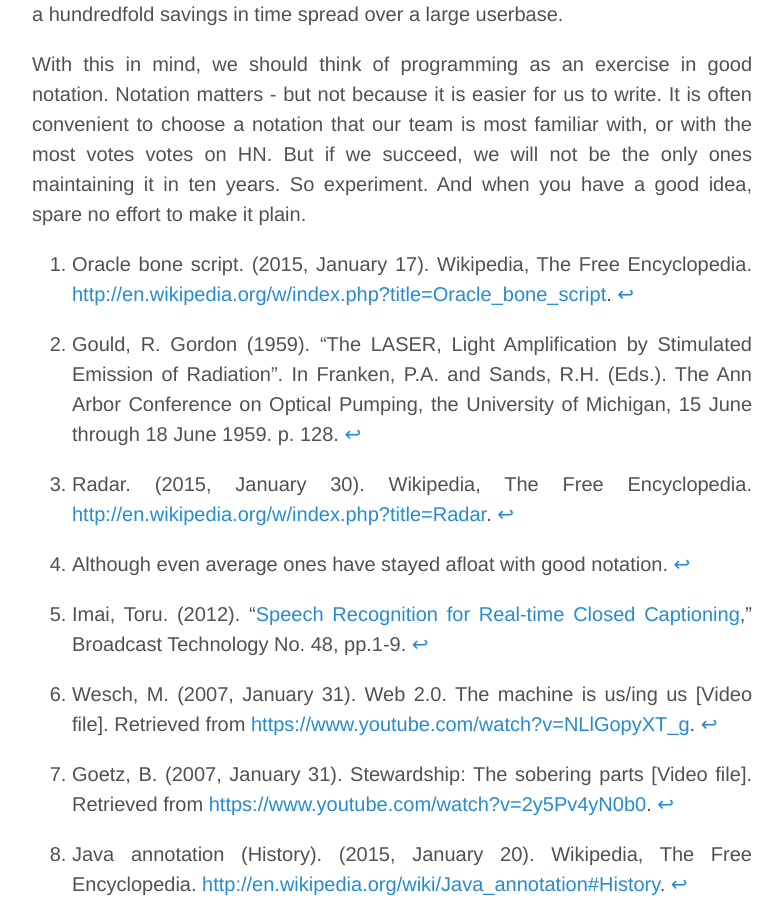
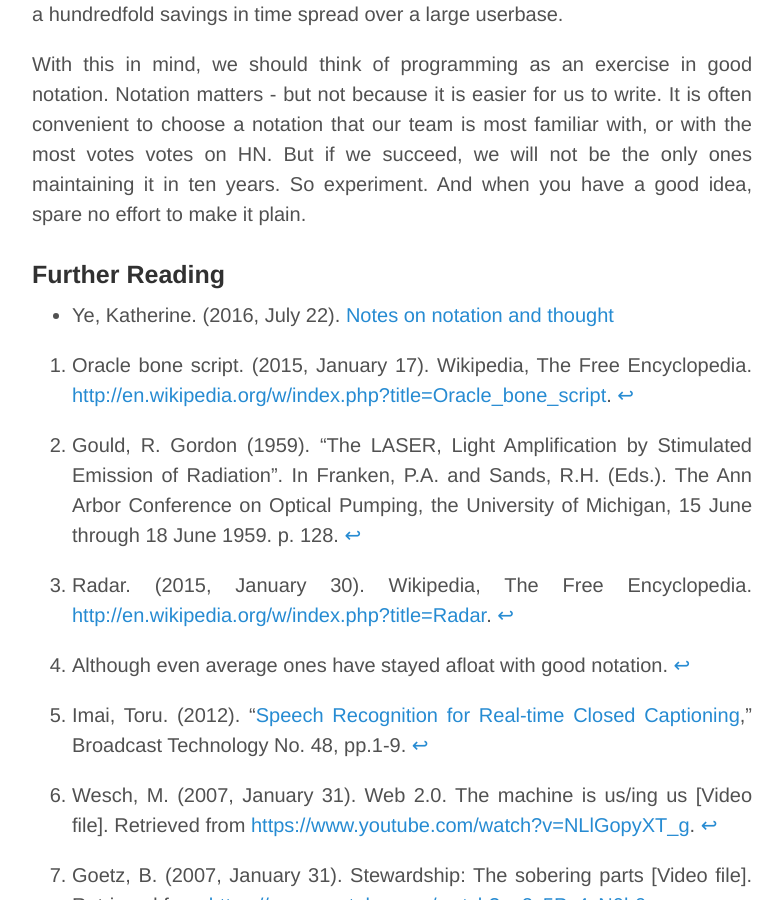
Before and after one commit to breandan/breandan.github.io, a Jekyll site: the page built from _posts/2015-02-01-shorthand.md, in a window 1280 px wide and 900 px high, scrolled down 7669 px. Shown: the whole window, without its empty margins (248-1031 px from the left). Built offline with Jekyll 4.4.1, drawn with Linux system fonts in a browser that asks for light colours; nearby versions of some CDN libraries; formulas are drawn with MathJax 3.

Commit message:
Nice collection of research on notation

```diff
--- a/_posts/2015-02-01-shorthand.md
+++ b/_posts/2015-02-01-shorthand.md
@@ -163,6 +163,10 @@ While the process of rapidly writing code is well-attended, the limiting factor
 
 With this in mind, we should think of programming as an exercise in good notation. Notation matters - but not because it is easier for us to write. It is often convenient to choose a notation that our team is most familiar with, or with the most votes votes on HN. But if we succeed, we will not be the only ones maintaining it in ten years. So experiment. And when you have a good idea, spare no effort to make it plain.
 
+### Further Reading
+
+* Ye, Katherine. (2016, July 22). [Notes on notation and thought](https://github.com/hypotext/notation)
+
 [^1]: Oracle bone script. (2015, January 17). Wikipedia, The Free Encyclopedia. [http://en.wikipedia.org/w/index.php?title=Oracle_bone_script](http://en.wikipedia.org/w/index.php?title=Oracle_bone_script&oldid=642840965).
 
 [^2]: Gould, R. Gordon (1959). "The LASER, Light Amplification by Stimulated Emission of Radiation". In Franken, P.A. and Sands, R.H. (Eds.). The Ann Arbor Conference on Optical Pumping, the University of Michigan, 15 June through 18 June 1959. p. 128.
```
